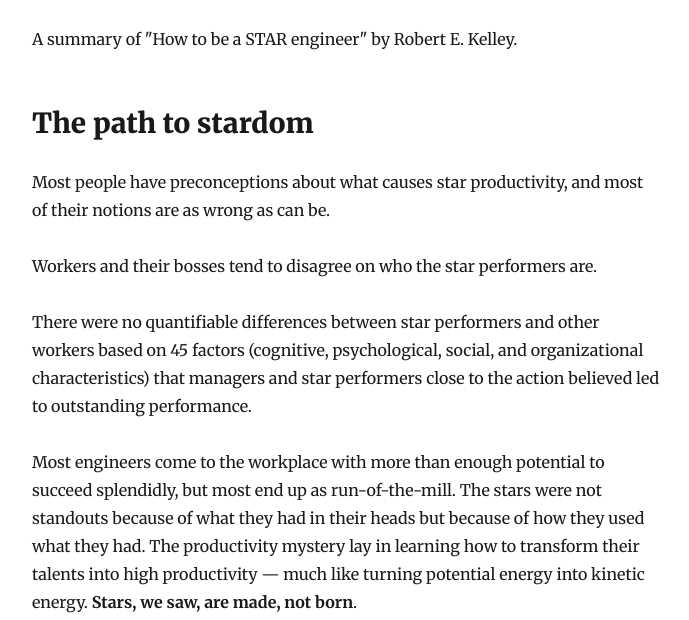
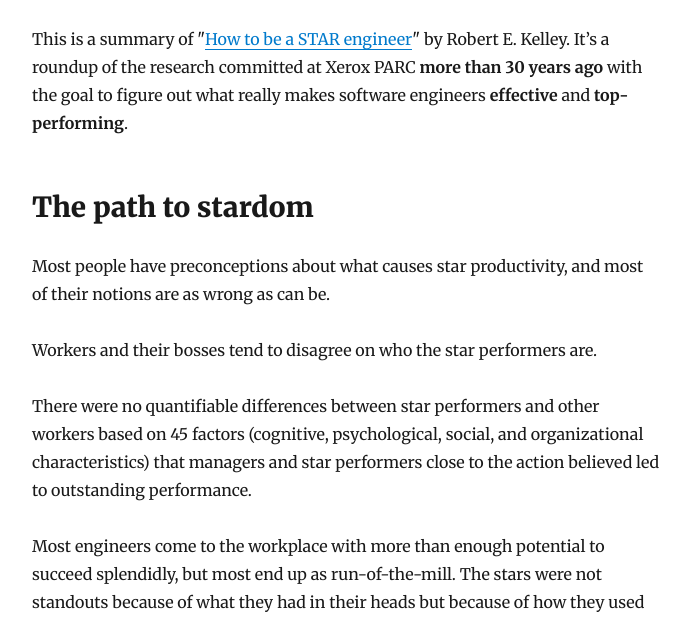
Before and after one commit to stepankuzmin/stepankuzmin.com, a Gatsby site: page /how-to-be-a-star-engineer/ in a window 1280 px wide. Shown: the part 170-790 px from the top of the page, without its empty margins (293-982 px from the left). Built offline with nearby package versions, Linux system fonts and the light colour scheme; Gatsby itself is replaced by a stand-in of ours; some packages are replaced by stand-ins of ours.

Commit message:
fix: add preface to how-to-be-a-star-engineer post

```diff
--- a/content/blog/how-to-be-a-star-engineer/index.md
+++ b/content/blog/how-to-be-a-star-engineer/index.md
@@ -3,7 +3,7 @@ title: How to be a STAR engineer
 date: '2018-12-31'
 ---
 
-A summary of "How to be a STAR engineer" by Robert E. Kelley.
+This is a summary of "[How to be a STAR engineer](https://vlsicad.ucsd.edu/Research/Advice/star_engineer.pdf)" by Robert E. Kelley. It’s a roundup of the research committed at Xerox PARC **more than 30 years ago** with the goal to figure out what really makes software engineers **effective** and **top-performing**.
 
 ## The path to stardom
 
```
